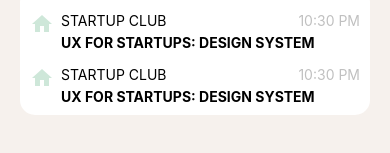
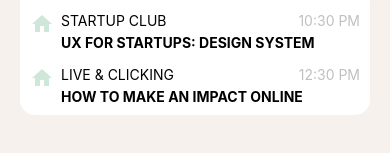
Before and after one commit to niemet0502/clubhouse-redesign, a React Native app: screen / in a window 390 px wide. Shown: the part 175-328 px from the top of the page. Built offline with nearby package versions, Linux system fonts and the light colour scheme.

Commit message:
main :: displayed upcoming room state

```diff
--- a/App.js
+++ b/App.js
@@ -10,9 +10,10 @@ const Upcoming = [
   },
   {
     title: 'Live & Clicking',
-    date: '10:30 PM',
+    date: '12:30 PM',
     description: 'How to make an impact online'
   }
+
 ]
 
 export default function App() {
@@ -35,10 +36,10 @@ export default function App() {
            <MaterialCommunityIcons name="home" size={24} color="#CEE7D9" />
            <View style={styles.iconContainer}>
              <View style={styles.roomTitle}>
-               <Text style={styles.title}>Startup club</Text>
-               <Text style={styles.roomTime}>10:30 PM</Text>
+               <Text style={styles.title}>{ room.title}</Text>
+               <Text style={styles.roomTime}>{ room.date}</Text>
              </View>
-             <Text style={styles.description}>UX for Startups: Design System</Text>
+             <Text style={styles.description}>{ room.description}</Text>
            </View>
            </View>
         ))}
```
